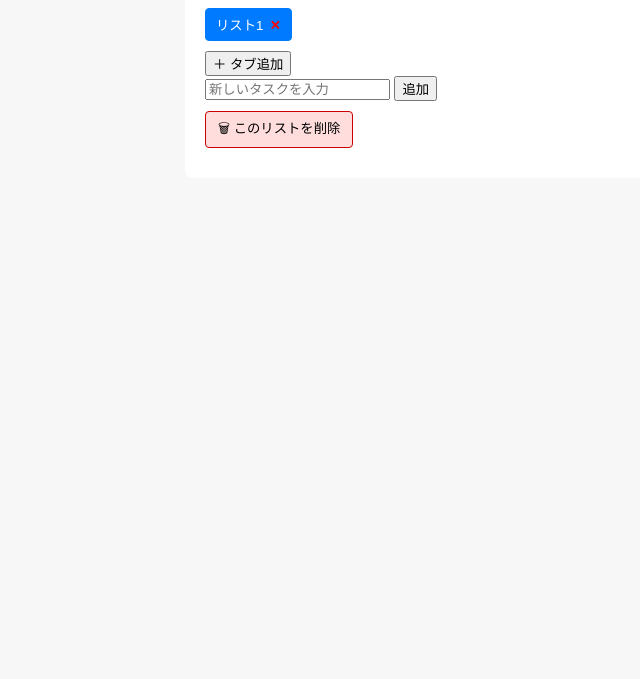
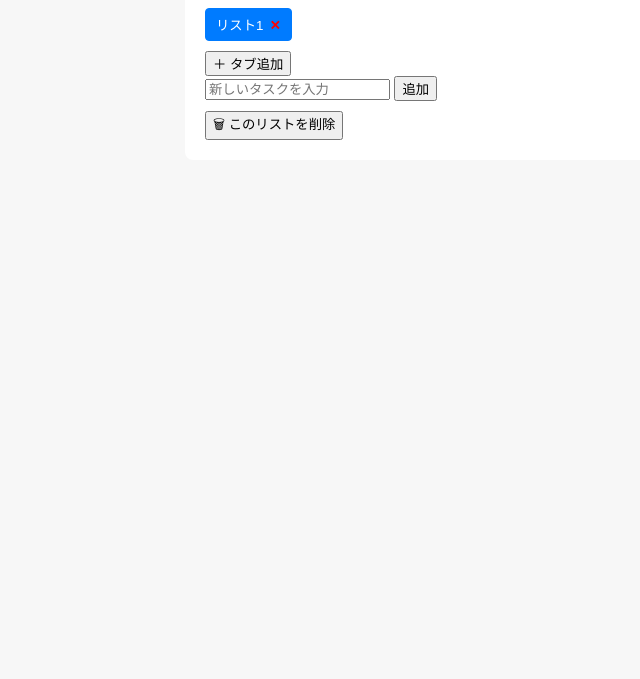
Before and after one commit to ubke/doit-webapp, a plain HTML site: page index.html in a window 1280 px wide. Shown: the part 121-800 px from the top of the page, without its empty margins (85-725 px from the left). Drawn offline with nearby package versions, Linux system fonts and the light colour scheme.

Commit message:
Update style.css

```diff
--- a/style.css
+++ b/style.css
@@ -87,16 +87,3 @@ body {
 .delete-btn:hover {
   background: darkred;
 }
-
-.delete-list-btn {
-  background-color: #ffdddd;
-  border: 1px solid #cc0000;
-  padding: 6px 12px;
-  border-radius: 4px;
-  cursor: pointer;
-  margin-bottom: 10px;
-}
-
-.delete-list-btn:hover {
-  background-color: #ffcccc;
-}
```
